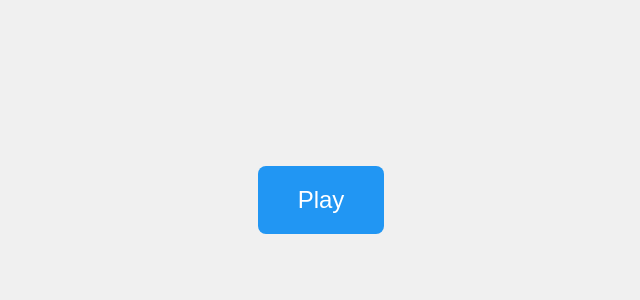
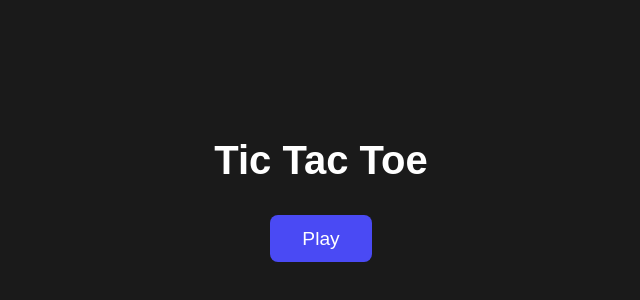
Before and after one commit to ezekhaniel/team-collaboration, a plain HTML site: page tic-tac-toe/index.html in a window 1280 px wide. Shown: the part 200-500 px from the top of the page, without its empty margins (319-959 px from the left). Drawn offline with Linux system fonts and the light colour scheme.

Commit message:
Refactor index.html and styles.css for improved layout and styling consistency

```diff
--- a/tic-tac-toe/index.html
+++ b/tic-tac-toe/index.html
@@ -4,34 +4,14 @@
     <meta charset="UTF-8">
     <meta name="viewport" content="width=device-width, initial-scale=1.0">
     <title>Tic-Tac-Toe - Start</title>
-    <style>
-        body {
-            display: flex;
-            justify-content: center;
-            align-items: center;
-            height: 100vh;
-            margin: 0;
-            background-color: #f0f0f0;
-            font-family: Arial, sans-serif;
-        }
-        .start-button {
-            padding: 20px 40px;
-            font-size: 24px;
-            background-color: #2196F3;
-            color: white;
-            border: none;
-            border-radius: 8px;
-            cursor: pointer;
-            transition: background-color 0.3s;
-        }
-        .start-button:hover {
-            background-color: #1976D2;
-        }
-    </style>
+    <link rel="stylesheet" href="styles.css">
 </head>
 <body>
-    <a href="game.html">
-        <button class="start-button">Play</button>
-    </a>
+    <div class="content">
+        <h1>Tic Tac Toe</h1>
+        <a href="game.html">
+            <button class="start-button">Play</button>
+        </a>
+    </div>
 </body>
 </html>
--- a/tic-tac-toe/styles.css
+++ b/tic-tac-toe/styles.css
@@ -9,8 +9,9 @@ body {
     display: flex;
     justify-content: center;
     align-items: center;
-    background-color: #f0f2f5;
+    background-color: #1a1a1a;
     font-family: Arial, sans-serif;
+    color: #ffffff;
 }
 
 .content {
@@ -18,7 +19,7 @@ body {
 }
 
 h1 {
-    color: #1a1a1a;
+    color: #ffffff;
     margin-bottom: 2rem;
     font-size: 2.5rem;
 }
@@ -34,7 +35,7 @@ h1 {
     display: grid;
     grid-template-columns: repeat(3, 1fr);
     gap: 10px;
-    background-color: #2c3e50;
+    background-color: #f0f0f0;
     padding: 10px;
     border-radius: 10px;
 }
@@ -42,7 +43,8 @@ h1 {
 .cell {
     width: 100px;
     height: 100px;
-    background-color: #ecf0f1;
+    background-color: #2d2d2d;
+    border: none;
     border-radius: 5px;
     cursor: pointer;
     display: flex;
@@ -50,10 +52,11 @@ h1 {
     align-items: center;
     font-size: 3rem;
     transition: background-color 0.3s ease;
+    color: #ffffff;
 }
 
 .cell:hover {
-    background-color: #bdc3c7;
+    background-color: #3d3d3d;
 }
 
 .game-status {
@@ -65,26 +68,25 @@ h1 {
 
 .status {
     font-size: 1.5rem;
-    color: #2c3e50;
+    color: #ffffff;
 }
 
-.reset-button {
-    margin-top: 1rem;
-    padding: 0.5rem 1rem;
-    font-size: 1rem;
-    background-color: #2c3e50;
+.start-button, .reset-button {
+    padding: 0.8rem 2rem;
+    font-size: 1.2rem;
+    background-color: #4a4af4;
     color: white;
     border: none;
-    border-radius: 5px;
+    border-radius: 8px;
     cursor: pointer;
-    transition: background-color 0.3s ease;
+    transition: background-color 0.3s;
 }
 
-.reset-button:hover {
-    background-color: #34495e;
+.start-button:hover, .reset-button:hover {
+    background-color: #3a3ad4;
 }
 
 .winning-cell {
-    background-color: #27ae60 !important;
+    background-color: #4a4af4 !important;
     color: white !important;
 }
```
